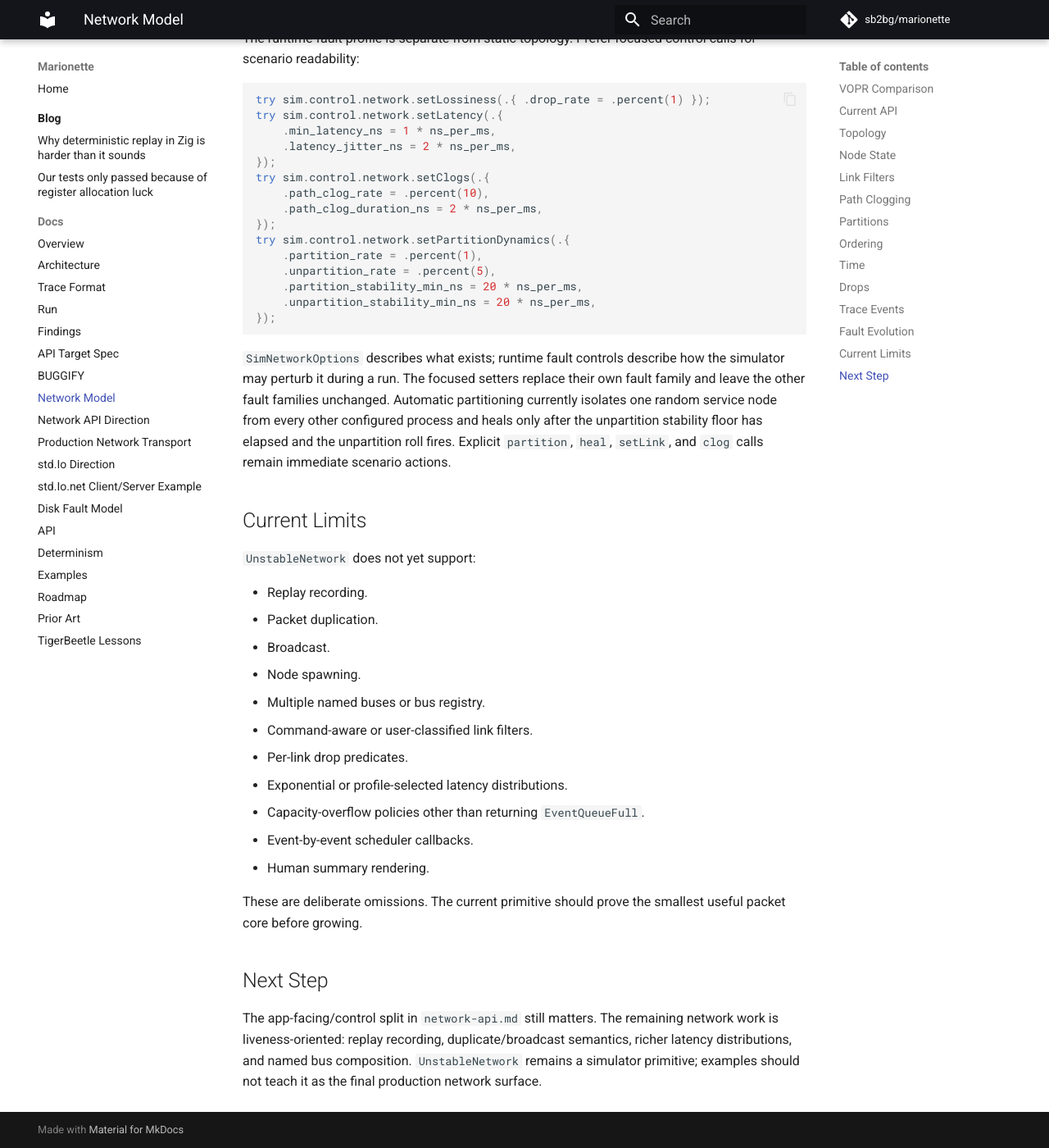
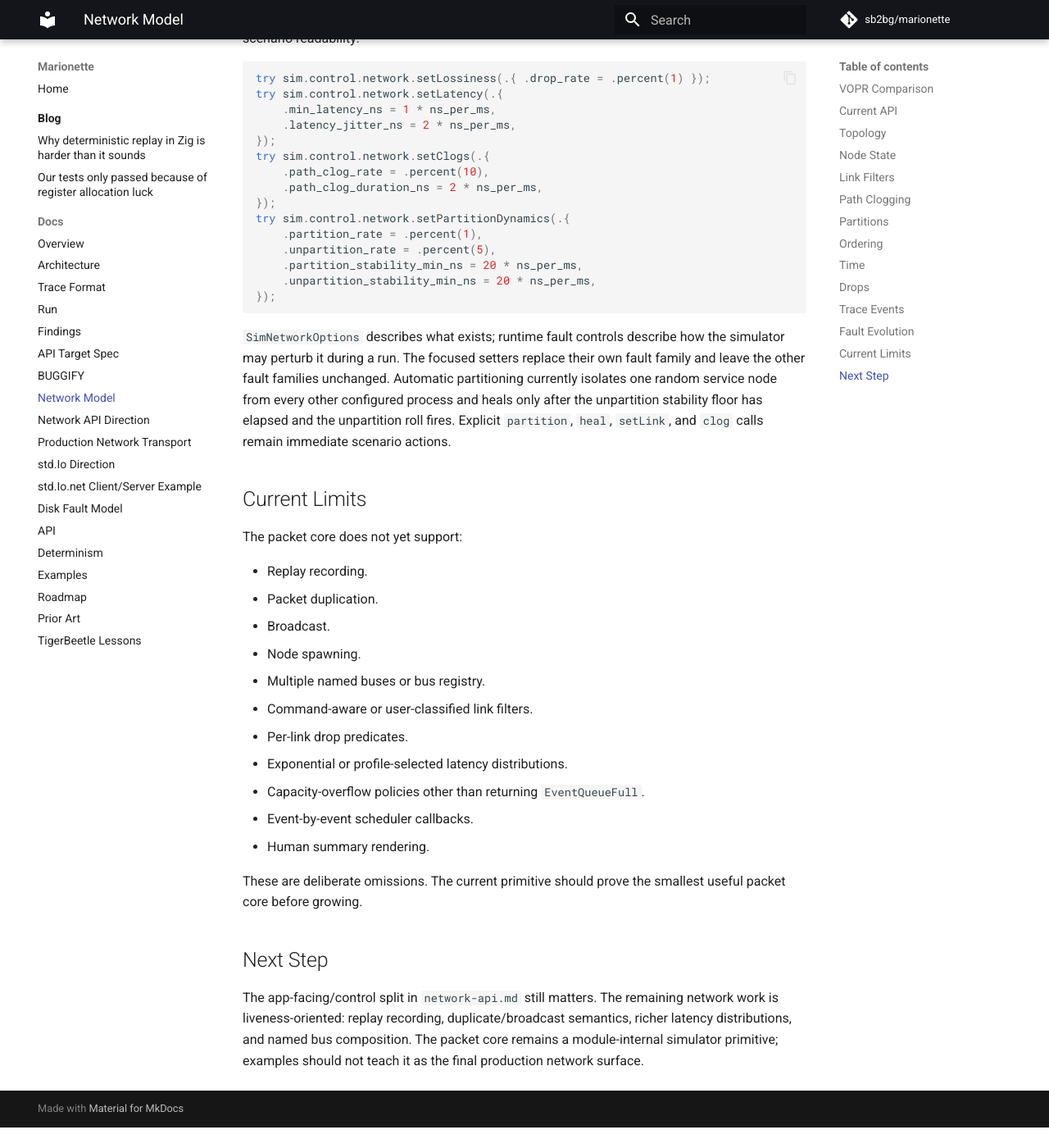
Before and after one commit to sb2bg/marionette, an MkDocs documentation site: the page built from docs/network.md, in a window 1280 px wide and 1400 px high, scrolled down 7533 px. Shown: the whole window at 82% size. Built offline with MkDocs 1.6.1 and Material for MkDocs 9.7.7, drawn with Linux system fonts in a browser that asks for light colours; comment, search, counter and statistics services are not loaded; after the commit the page ends 8908 px from its top, so only the background shows below that; some of the changed text lies outside the part shown.

Commit message:
Document the narrowed public API

```diff
--- a/docs/network.md
+++ b/docs/network.md
@@ -34,7 +34,7 @@ The portable lessons for Marionette are:
 - Trace sends, drops, deliveries, and state changes separately.
 - Layer advanced faults on top of a small packet core.
 
-The current `UnstableNetwork` already follows the core shape: fixed topology,
+The internal packet core already follows this shape: fixed topology,
 per-directed-path queues, path-local capacity, stable packet ids, seeded
 latency/drop decisions, explicit link filters, explicit partitions, path clogs,
 node up/down state, and delivery order by `(deliver_at, packet_id)`.
@@ -112,8 +112,9 @@ while (try receiver.receive()) |envelope| {
 endpoint has no pending messages.
 
 Application-shaped code sends and drains through typed endpoints, while fault
-orchestration goes through `sim.control.network`. `mar.UnstableNetwork` remains
-the lower-level packet-core primitive for focused simulator work.
+orchestration goes through `sim.control.network`. The packet core underneath
+is module-internal; focused simulator work imports it directly rather than
+through the public API.
 
 ## Topology
 
@@ -262,7 +263,7 @@ map iteration order, and wall-clock time must never decide delivery order.
 
 Network latency is measured in nanoseconds, but it must align with the
 world's tick size. Explicit network-control time advances in whole ticks, so
-`UnstableNetwork` rejects `min_latency_ns` and `latency_jitter_ns` values that
+the packet core rejects `min_latency_ns` and `latency_jitter_ns` values that
 are not whole multiples of the world's tick.
 
 When using composition-root simulation, prefer:
@@ -373,7 +374,7 @@ elapsed and the unpartition roll fires. Explicit `partition`, `heal`,
 
 ## Current Limits
 
-`UnstableNetwork` does not yet support:
+The packet core does not yet support:
 
 - Replay recording.
 - Packet duplication.
@@ -395,5 +396,5 @@ smallest useful packet core before growing.
 The app-facing/control split in `network-api.md` still matters. The remaining
 network work is liveness-oriented: replay recording, duplicate/broadcast
 semantics, richer latency distributions, and named bus composition.
-`UnstableNetwork` remains a simulator primitive; examples should not teach it
-as the final production network surface.
+The packet core remains a module-internal simulator primitive; examples
+should not teach it as the final production network surface.
```
Also changed, not shown: docs/api.md (+8 -43 lines), docs/architecture.md (+5 -6 lines), docs/network-api.md (+1 -1 lines), docs/roadmap.md (+3 -3 lines), docs/run.md (+3 -5 lines).
